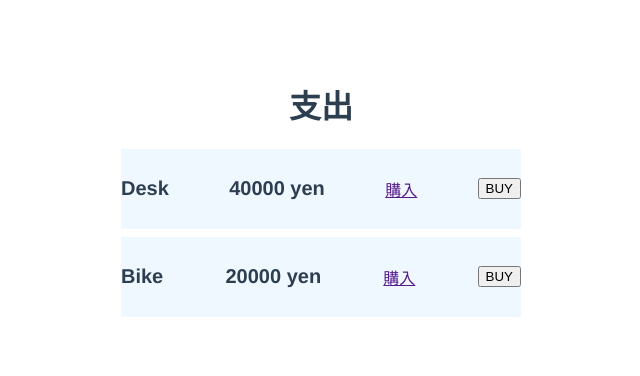
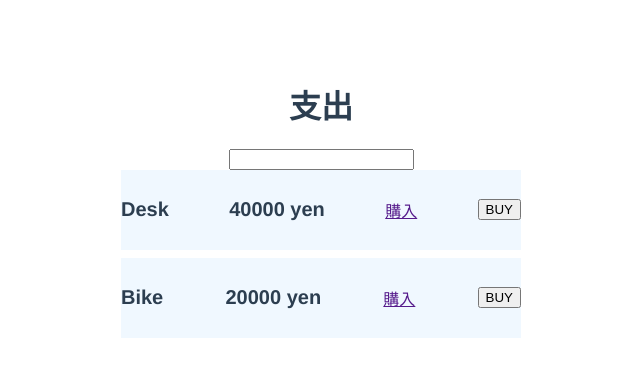
Before and after one commit to cochimu/Udemy-Vue3, a Vue app in the folder vue-sample/: page / in a window 1280 px wide. Shown: the top 376 px of the page, without its empty margins (319-959 px from the left). Built offline with nearby package versions, Linux system fonts and the light colour scheme.

Commit message:
21-inputのeventで入力した値をみる

```diff
--- a/vue-sample/src/components/Payment.vue
+++ b/vue-sample/src/components/Payment.vue
@@ -10,11 +10,20 @@ const url1 = ''
 const buy = (itemName: string) => {
 	alert('Are you sure buy ' + itemName + '?')
 }
+
+const input = (event: any) => {
+	// eventの中のtargetの中のvalueというオブジェクトを見てる
+	// inputで入力した値がここに入ってるから
+	console.log('event:', event.target.value)
+}
 </script>
 
 <template>
 	<div class="container">
 		<h1>支出</h1>
+
+		<input v-on:input="input"/>
+
 		<div class="payment">
 			<label>{{ itemName1 }}</label>
 			<label>{{ price1 }} yen</label>
```
